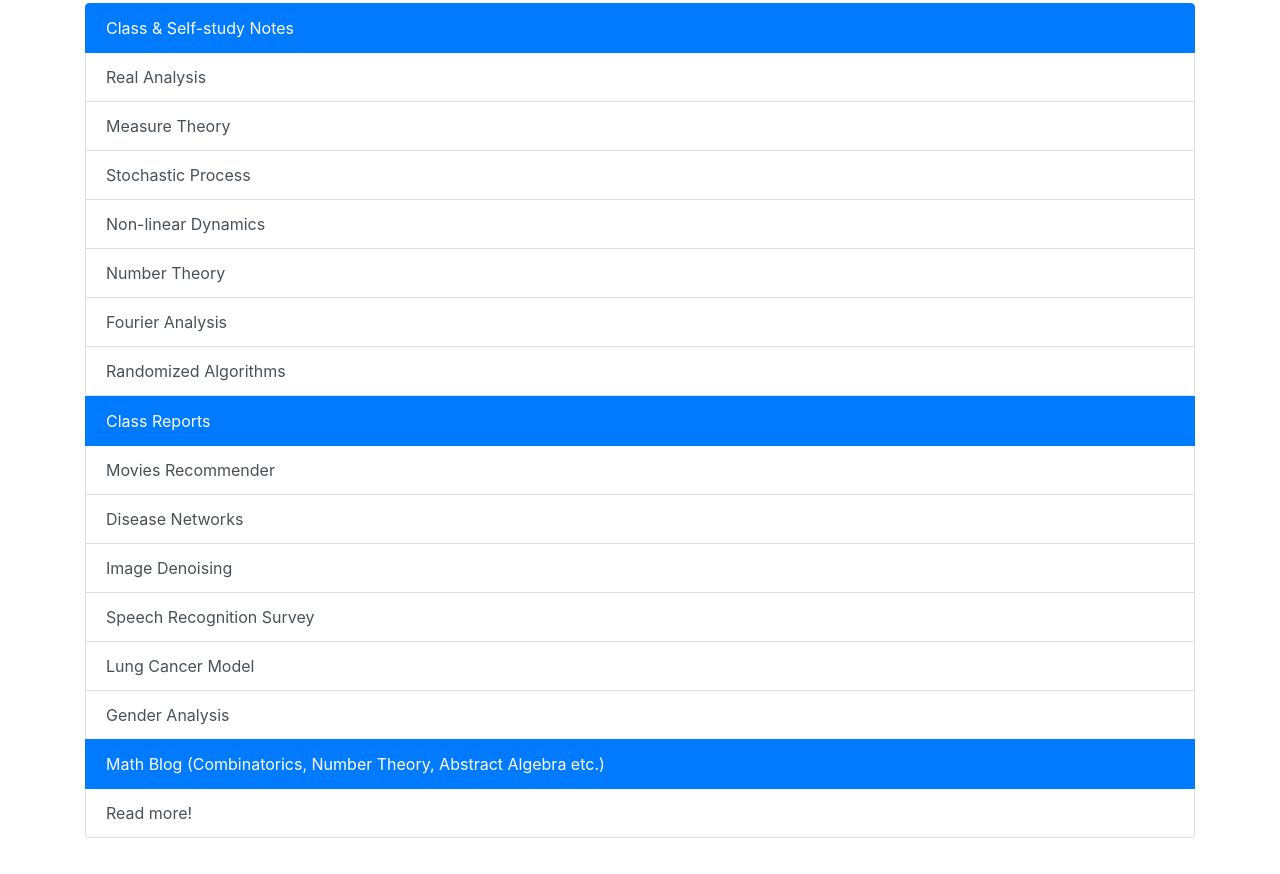
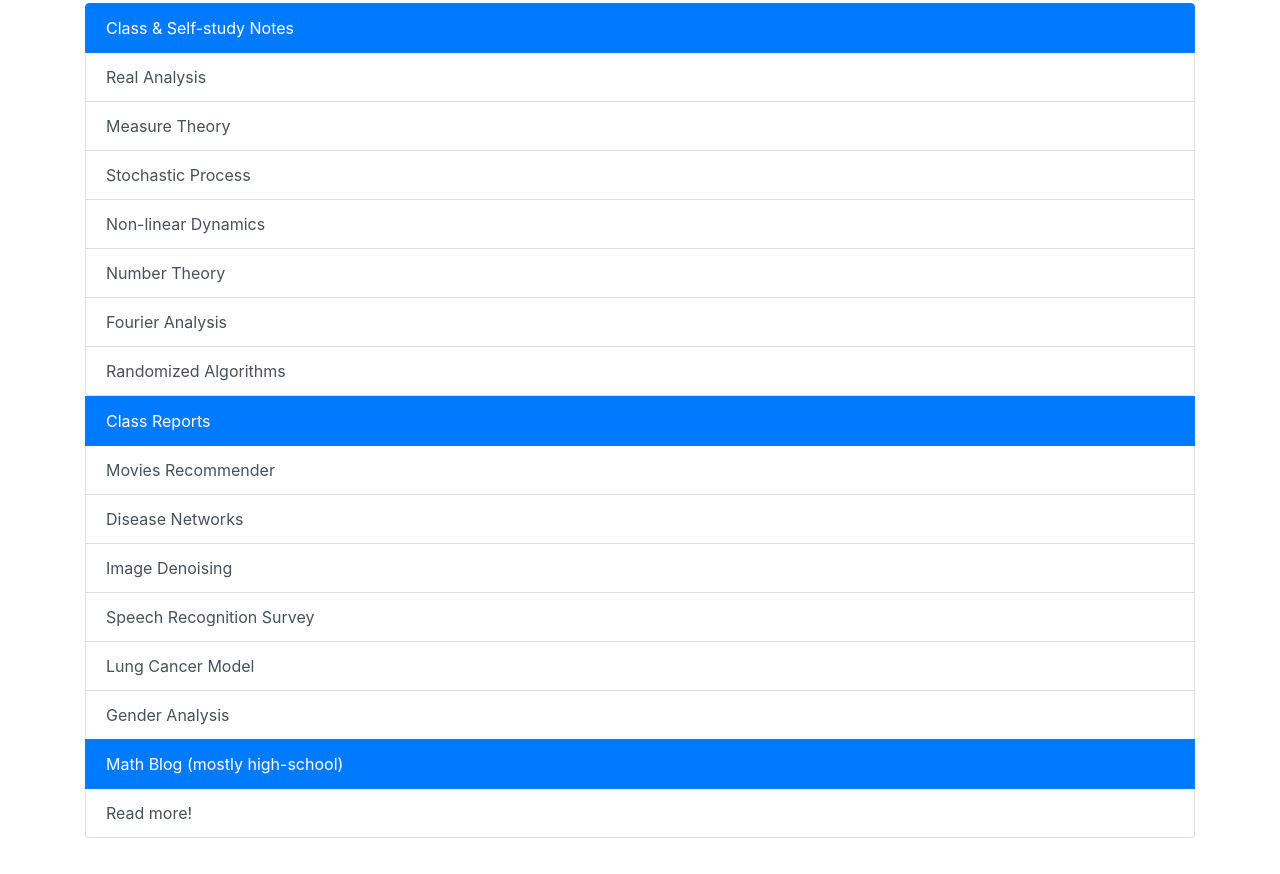
Before and after one commit to vlongle/vlongle.github.io, a plain HTML site: page index.html in a window 1280 px wide. Shown: the part 4855-5729 px from the top of the page. Drawn offline with nearby package versions, Linux system fonts and the light colour scheme.

Commit message:
avatar fix

```diff
--- a/blog.html
+++ b/blog.html
@@ -32,12 +32,13 @@
 <a href="assets/writings/610_Bayesian_report.pdf" target="_blank" class="list-group-item list-group-item-action">Lung
     Cancer Model</a>
 </div>
-<a href="assets/writings/CS_685_Project_Progress_Report_1_.pdf" target="_blank" class="list-group-item list-group-item-action">
+<a href="assets/writings/CS_685_Project_Progress_Report_1_.pdf" target="_blank"
+    class="list-group-item list-group-item-action">
     Gender Analysis</a>
 </div>
 
 <a class="list-group-item list-group-item-action active">
-    Math Blog (Combinatorics, Number Theory, Abstract Algebra etc.)
+    Math Blog (mostly high-school)
 </a>
 <a href="http://euclidclub.blogspot.com/" target="_blank" class="list-group-item list-group-item-action">Read more!</a>
 </div>
```
Also changed, not shown: assets/imgs/avatar.png.
